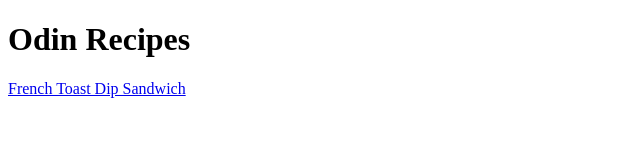
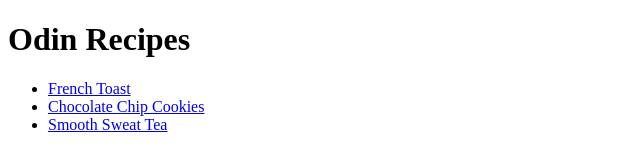
Before and after one commit to nickfrn/odin-recipes, a plain HTML site: page index.html in a window 1280 px wide. Shown: the whole page, without its empty margins (0-640 px from the left). Drawn offline with Linux system fonts and the light colour scheme.

Commit message:
Add links to recipes

```diff
--- a/index.html
+++ b/index.html
@@ -7,6 +7,10 @@
 </head>
 <body>
     <h1>Odin Recipes</h1>
-    <a href="./recipes/frenchtoast.html">French Toast Dip Sandwich</a>
+    <ul>
+        <li><a href="./recipes/frenchtoast.html">French Toast</a></li>
+        <li><a href="./recipes/cookies.html">Chocolate Chip Cookies</a></li>
+        <li><a href="./recipes/tea.html">Smooth Sweat Tea</a></li>
+    </ul>
 </body>
 </html>
```
